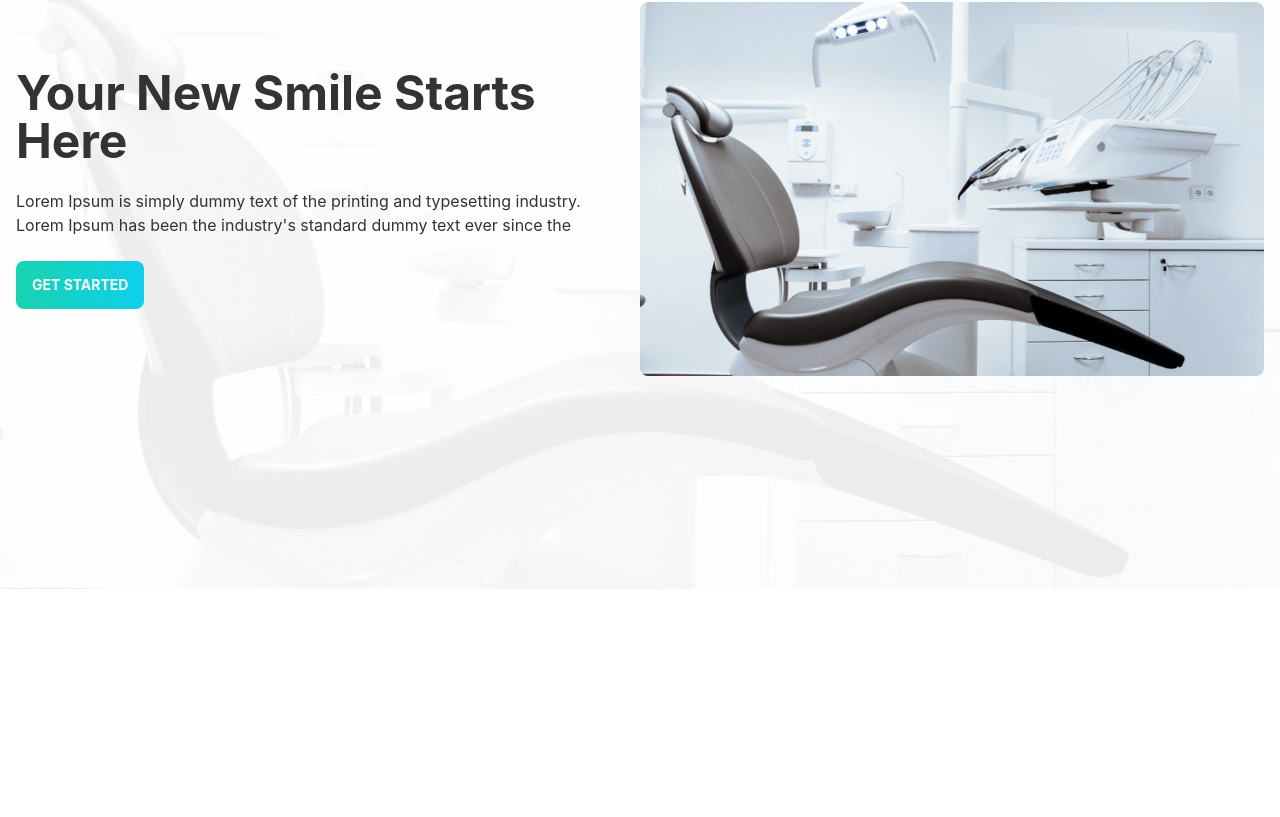
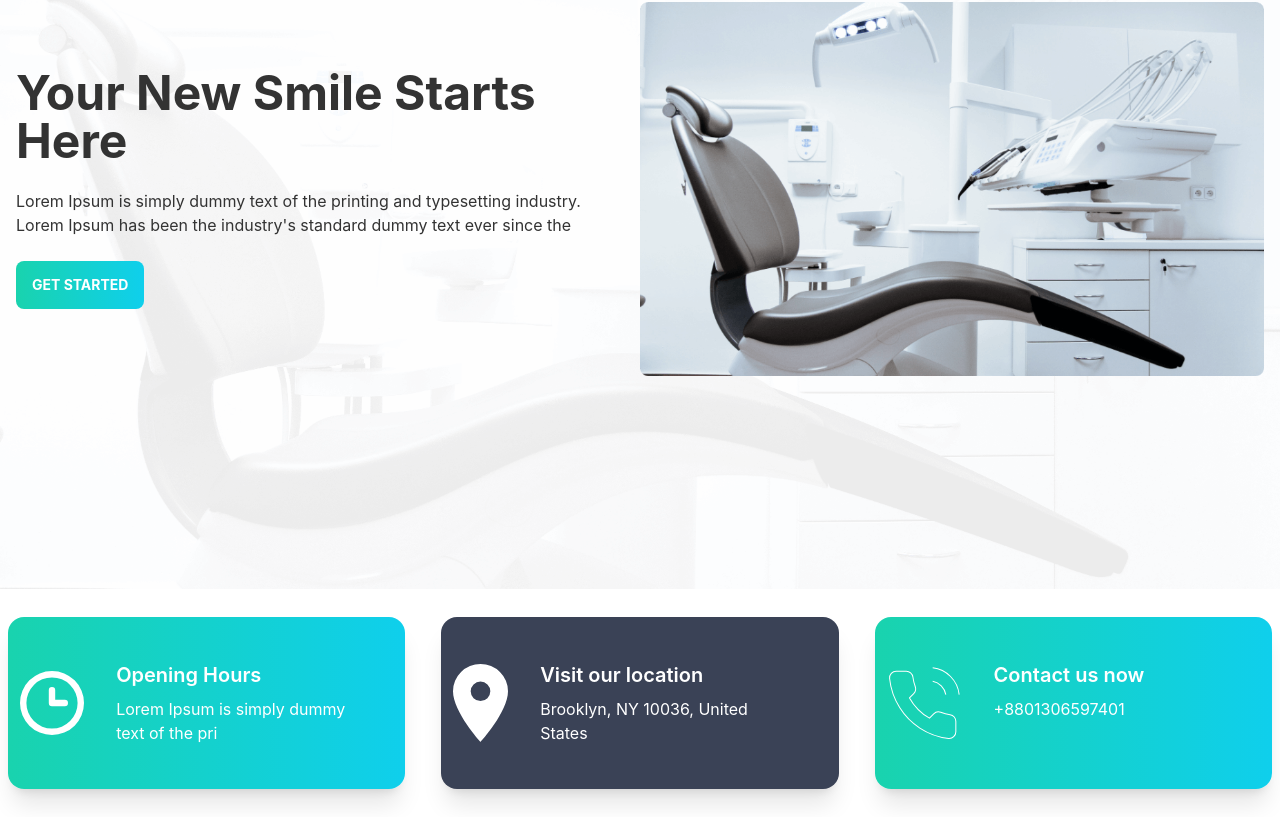
Before and after one commit to rumon5h/doctors-portal-client1, a React (Create React App) app: page / in a window 1280 px wide. Shown: the part 275-1092 px from the top of the page. Before the commit the page ends 864 px from the top, so only its background shows below. Built offline with nearby package versions, Linux system fonts and the light colour scheme.

Commit message:
Info section implementation done

```diff
--- a/src/App.js
+++ b/src/App.js
@@ -5,7 +5,7 @@ import Navbar from './Pages/Shared/Navbar';
 
 function App() {
   return (
-    <div>
+    <div className='max-w-7xl mx-auto'>
       <Navbar/>
       <Routes>
         <Route path='/' element={<Home/>}></Route>
--- a/src/Pages/Home/Home.js
+++ b/src/Pages/Home/Home.js
@@ -1,10 +1,12 @@
 import React from 'react';
 import Banner from './Banner';
+import Info from './Info';
 
 const Home = () => {
     return (
         <div>
             <Banner/>
+            <Info/>
         </div>
     );
 };
--- /dev/null
+++ b/src/Pages/Home/Info.js
@@ -0,0 +1,16 @@
+import React from 'react';
+import InfoCard from './InfoCard';
+import clock from '../../assets/icons/clock.svg'
+import marker from '../../assets/icons/marker.svg'
+import phone from '../../assets/icons/phone.svg'
+const Info = () => {
+    return (
+        <div className='grid  grid-cols-1 lg:grid-cols-3 my-5 gap-5'>
+            <InfoCard body="Lorem Ipsum is simply dummy text of the pri" cardTitle="Opening Hours" bgColor="bg-gradient-to-r from-secondary to-primary" img={clock}/>
+            <InfoCard body="Brooklyn, NY 10036, United States" cardTitle="Visit our location" bgColor="bg-accent" img={marker}/>
+            <InfoCard body="+8801306597401" cardTitle="Contact us now" bgColor="bg-gradient-to-r from-secondary to-primary" img={phone}/>
+        </div>
+    );
+};
+
+export default Info;
--- /dev/null
+++ b/src/Pages/Home/InfoCard.js
@@ -0,0 +1,16 @@
+import React from 'react';
+
+const InfoCard = ({img, bgColor, cardTitle, body}) => {
+    return (
+        <div className={`card lg:card-side p-3 m-2 text-white shadow-xl ${bgColor}`}>
+        <figure><img src={img} alt="Album"/></figure>
+        <div className="card-body">
+          <h2 className="card-title">{cardTitle}</h2>
+          <p>{body}</p>
+
+        </div>
+      </div>
+    );
+};
+
+export default InfoCard;
```
